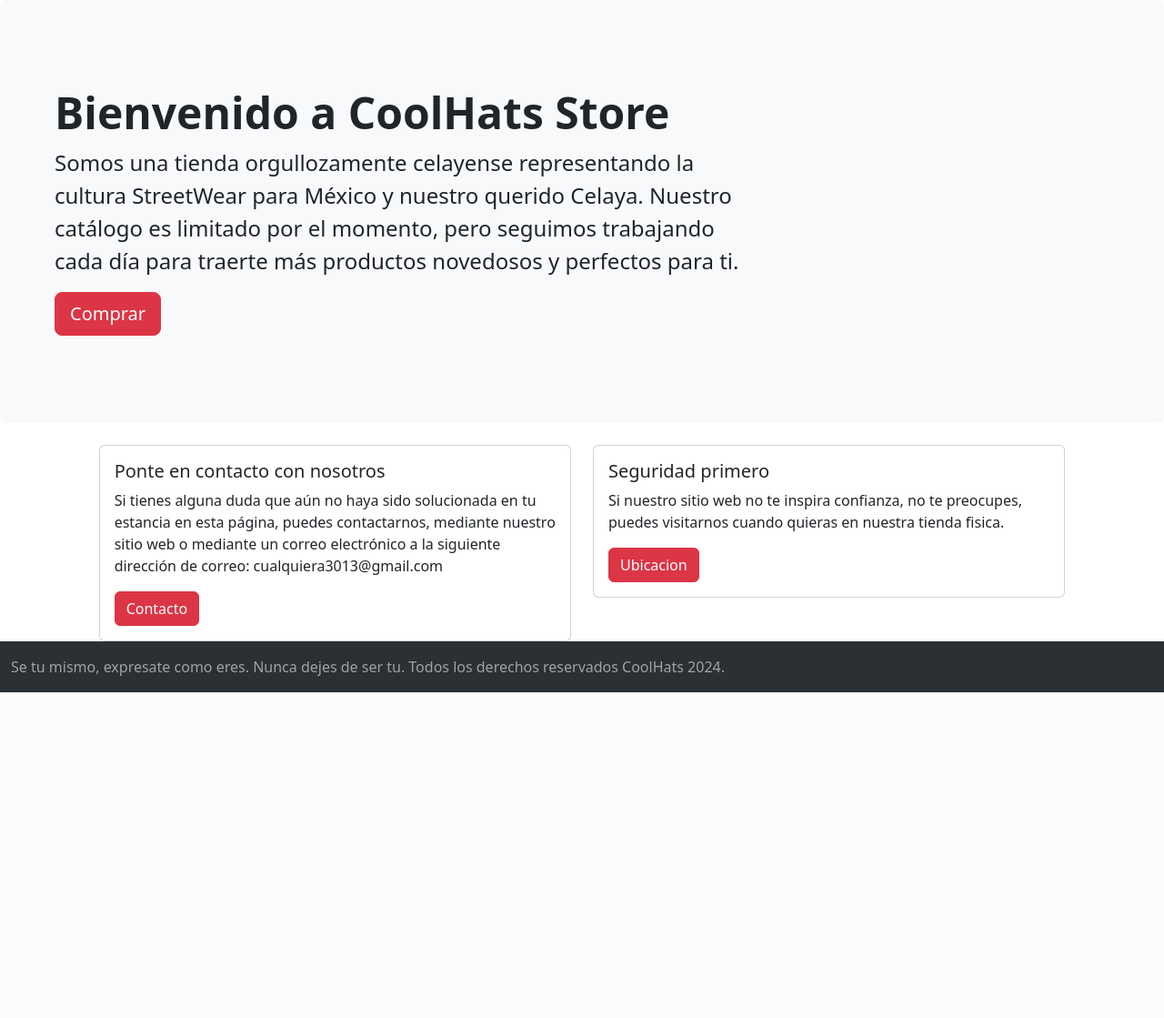
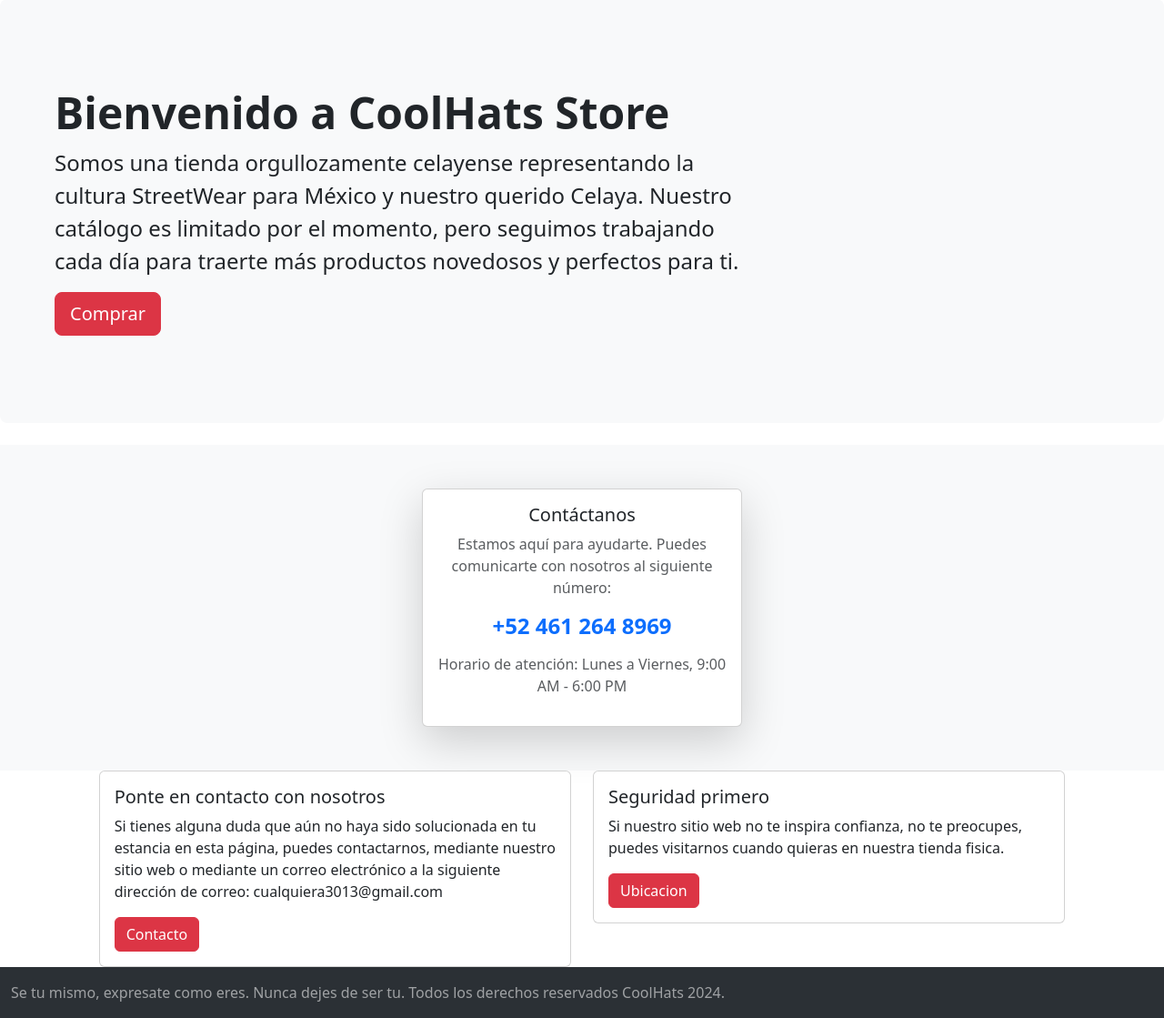
Before and after one commit to ivanMosquedaFTP/transitionToPhp, a PHP site: page /index/contact.php in a window 1280 px wide. Shown: the part 57-1176 px from the top of the page at 91% size. Before the commit the page ends 818 px from the top, so only its background shows below. Run offline with PHP 8.4, Linux system fonts and the light colour scheme.

Commit message:
added contact page

```diff
--- a/index/contact.php
+++ b/index/contact.php
@@ -1,2 +1,12 @@
 <?php require('../admin/views/header.php');?>
+<section class="contact-us d-flex justify-content-center bg-light py-5">
+    <div class="card shadow-lg" style="width: 22rem;">
+        <div class="card-body text-center">
+            <h5 class="card-title">Contáctanos</h5>
+            <p class="card-text text-muted">Estamos aquí para ayudarte. Puedes comunicarte con nosotros al siguiente número:</p>
+            <h4 class="fw-bold text-primary">+52 461 264 8969</h4>
+            <p class="text-muted mt-3">Horario de atención: Lunes a Viernes, 9:00 AM - 6:00 PM</p>
+        </div>
+    </div>
+</section>
 <?php require('../admin/views/footer.php');?>
```
